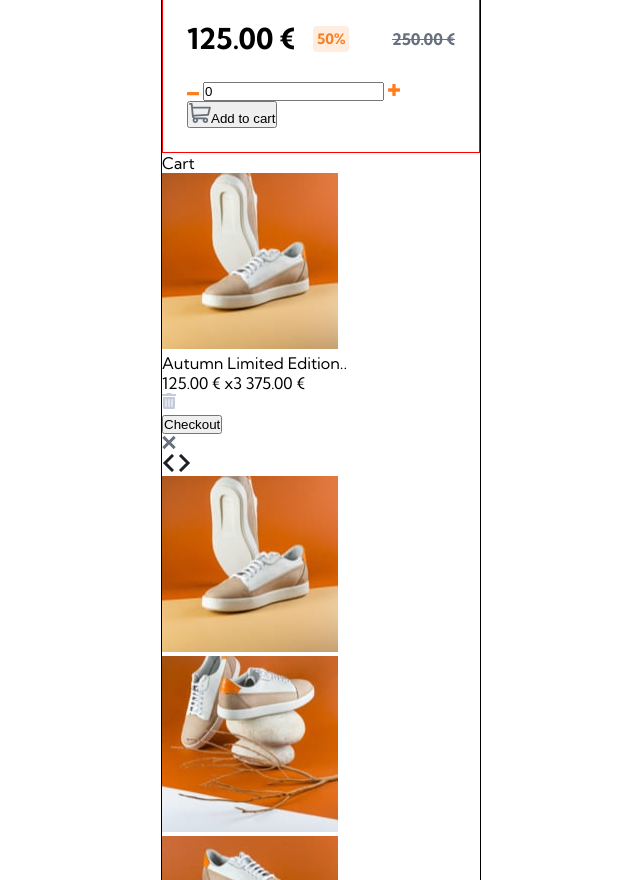
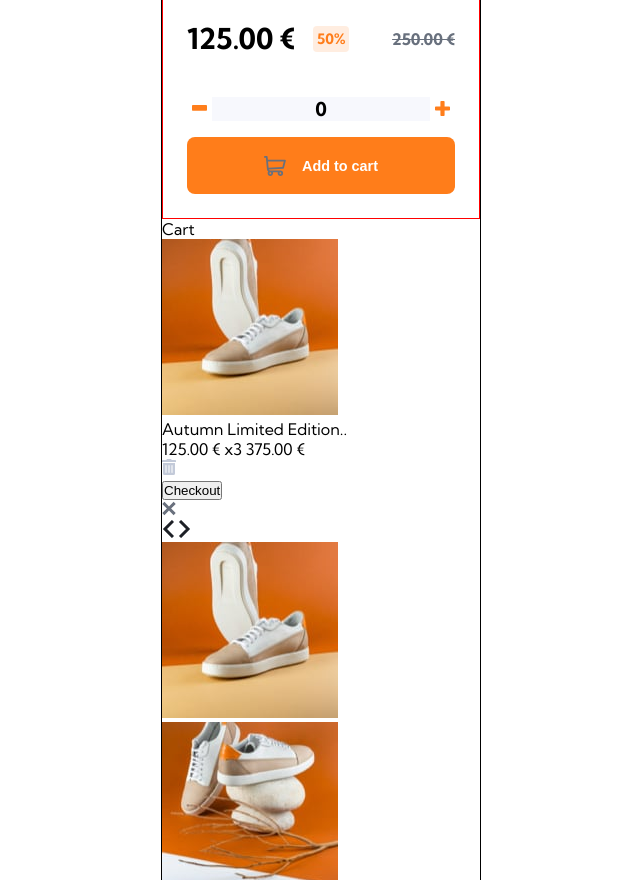
Before and after one commit to raquelgonzalezcalvo/E-commerce-product-page, a website: page src/html/index.html in a window 1280 px wide. Shown: the part 1337-2217 px from the top of the page, without its empty margins (319-959 px from the left). Drawn offline with nearby package versions, Linux system fonts and the light colour scheme; files that its build step writes are made by us from their sources; files whose address does not match are found by name; a web font is replaced by a local one.

Commit message:
add style _details

```diff
--- a/src/html/partials/main.html
+++ b/src/html/partials/main.html
@@ -55,7 +55,7 @@
             alt="minus"
 
           />
-          <input class="number"type="number" value="0">
+          <input class="input__number"type="text" value="0">
           <img
             class="input__plus"
             src="./assets/images/icon-plus.svg"
--- a/src/scss/layout/_details.scss
+++ b/src/scss/layout/_details.scss
@@ -37,6 +37,20 @@
         text-decoration: line-through;
       }
     }
+    &__button {
+      background-color: $Orange;
+      width: 100%;
+      height: 57px;
+      border-radius: 8px;
+      border: none;
+      color: $White;
+      font-size: 0.9em;
+      font-weight: 700;
+      display: flex;
+      align-items: center;
+      justify-content: center;
+      gap: 16px;
+    }
   }
 }
 
--- /dev/null
+++ b/src/scss/layout/_input.scss
@@ -0,0 +1,32 @@
+.input {
+  height: 57px;
+  display: flex;
+  justify-content: space-between;
+  align-items: center;
+  &__minus {
+    width: 25px;
+    height: 100%;
+    padding: 25px 5px;
+    &:hover {
+      cursor: pointer;
+    }
+  }
+  &__number {
+    width: 100%;
+    border: none;
+    background-color: $Light-grayish-blue;
+    font-size: 1.2em;
+    font-weight: 700;
+    font-family: $font-main;
+    text-align: center;
+    outline: none;
+  }
+  &__plus {
+    width: 25px;
+    height: 100%;
+    padding: 21px 5px;
+    &:hover {
+      cursor: pointer;
+    }
+  }
+}
--- a/src/scss/layout/_main.scss
+++ b/src/scss/layout/_main.scss
@@ -40,6 +40,7 @@
     }
   }
 }
+
 @media (min-width: 768px) {
   .main {
     &__gallery {
--- a/src/scss/main.scss
+++ b/src/scss/main.scss
@@ -3,5 +3,6 @@
 @import "layout/_header";
 @import "layout/_main";
 @import "layout/_details";
+@import "layout/_input";
 @import "layout/footer";
 @import "pages/_index.scss";
```
